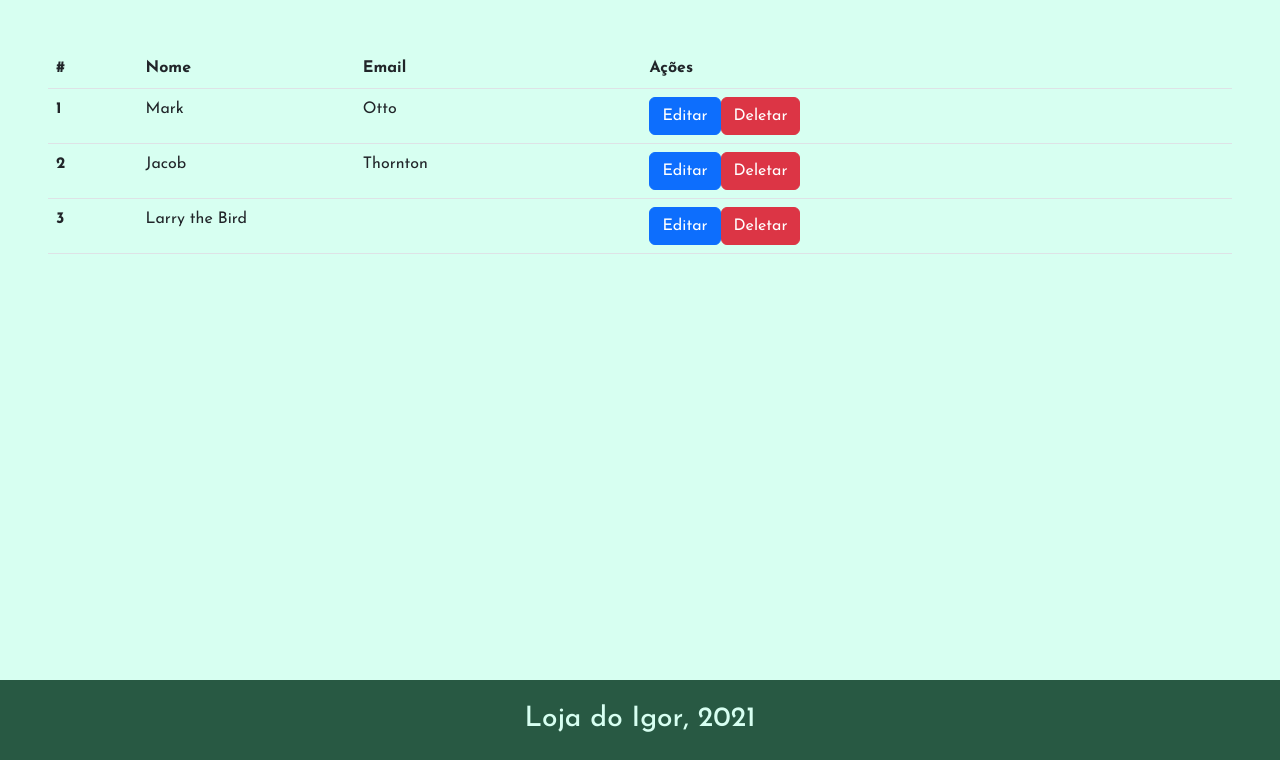
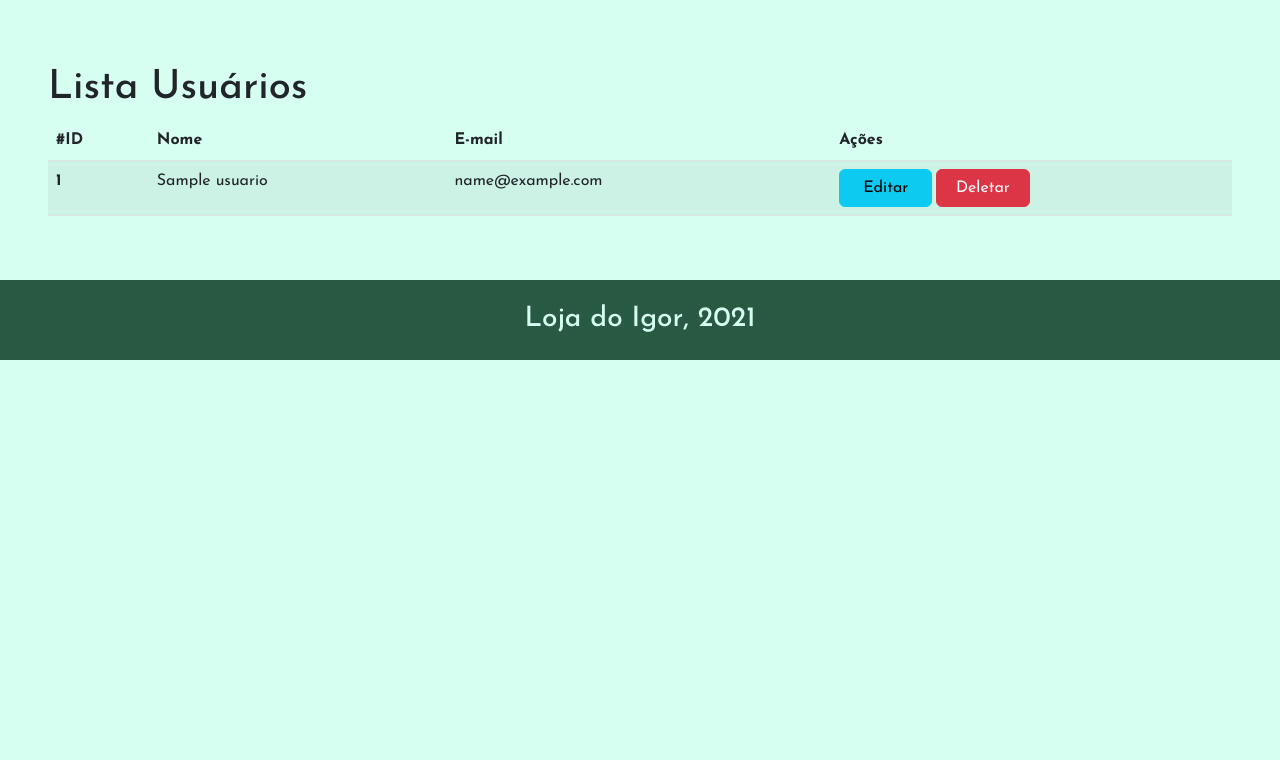
Before and after one commit to igorviniciussantana/shop-system, a Node server app: page /exibir_users in a window 1280 px wide. Shown: the part 56-816 px from the top of the page. After the commit the page ends 416 px from the top, so only its background shows below. Run offline with Node 20, Linux system fonts and the light colour scheme; tables that the repository leaves empty hold one stand-in row (values such as "Sample post"); some libraries are stand-ins or nearby versions.

Commit message:
feat: cadastrar e exibir usuarios

```diff
--- a/index.js
+++ b/index.js
@@ -1,7 +1,8 @@
 const express = require('express');
 const app = express();
 const hbs = require('express-handlebars');
-const bodyParser = require('body-parser')
+const bodyParser = require('body-parser');
+const Usuario = require('./models/Usuario');
 const PORT = process.env.PORT || 3000;
 
 //configuracao do handleBars
@@ -24,8 +25,26 @@ app.get('/cad_users', (req, res)=>{
     res.render('cad_users');
 })
 
-app.get('/exibir_users', (req, res)=>{
-    res.render('exibir_users');
+app.get('/exibir_users', async (req, res)=>{
+    const retorna = await Usuario.findAll().then((valores) =>{
+
+if(valores.length > 0){
+
+return res.render('exibir_users', {NavActiveUsers:true, table:true,
+usuarios: valores.map(valores => valores.toJSON())})
+
+
+}else{
+    res.render('exibir_users',{NavActiveUsers:true,table:false})
+    console.log(valores)
+}
+    }).catch((err) => {
+
+console.log(`Houve um problema: ${err}`)
+
+
+    })
+
 })
 
 app.get('/editar_users', (req, res)=>{
@@ -34,8 +53,24 @@ app.get('/editar_users', (req, res)=>{
 
 
 app.post('/insert_users', (req,res)=>{
+    console.log(req.body)
 
-console.log(req.body)
+var name = req.body.name;
+var email = req.body.email;
+var password = req.body.password;
+
+Usuario.create({
+    name: name,
+    email: email.toLowerCase(),
+    password: password
+}).then(function(){
+    console.log('Cadastro realizado com sucesso!');
+    return res.redirect('/exibir_users');
+}).catch(function(erro){
+    console.log(`Ops, deu erro: ${erro}`);
+})
+
+
 
 })
 
--- a/views/exibir_users.hbs
+++ b/views/exibir_users.hbs
@@ -1,30 +1,40 @@
-<div class="conteudo p-5">
-<table class="table">
+<div class="p-5 rounded mt-3">
+  <h1>Lista Usuários</h1>
+  {{#if table}}
+  <table class="table table-striped">
     <thead>
       <tr>
-      <th scope="col">#</th>
+        <th scope="col">#ID</th>
         <th scope="col">Nome</th>
-      <th scope="col">Email</th>
+        <th scope="col">E-mail</th>
         <th scope="col">Ações</th>
       </tr>
     </thead>
     <tbody>
+      {{#each usuarios}}
       <tr>
-      <th scope="row">1</th>
-      <td>Mark</td>
-      <td>Otto</td>
-      <td><button type="button" class="btn btn-primary">Editar</button><button type="button" class="btn btn-danger">Deletar</button></td>
+        <th scope="row">{{id}}</th>
+        <td>{{name}}</td>
+        <td>{{email}}</td>
+        <td>
+          <div class="row g-1">
+            <div class="col-6 col-md-3">
+              <a href="#" class="w-100 btn btn-info">Editar</a>
+            </div>
+            <div class="col-6 col-md-3">
+              <a href="#" class="w-100 btn btn-danger">Deletar</a>
+            </div>
+          </div>
+        </td>
       </tr>
-    <tr>
-      <th scope="row">2</th>
-      <td>Jacob</td>
-      <td>Thornton</td>
-      <td><button type="button" class="btn btn-primary">Editar</button><button type="button" class="btn btn-danger">Deletar</button></td>
-    </tr>
-    <tr>
-      <th scope="row">3</th>
-      <td colspan="2">Larry the Bird</td>
-      <td><button type="button" class="btn btn-primary">Editar</button><button type="button" class="btn btn-danger">Deletar</button></td>
-    </tr>
+      {{/each}}
     </tbody>
-</table></div>
+  </table>
+  {{else}}
+  <div class="card mt-4">
+    <div class="card-body">
+      Nenhum dado encontrado
+    </div>
+  </div>
+  {{/if}}
+</div>
```
Also changed, not shown: models/Usuario.js (added, +26 -0 lines), models/db.js (+6 -6 lines), views/cad_users.hbs (+9 -4 lines). Lines whose indentation alone changed are shown as unchanged.
